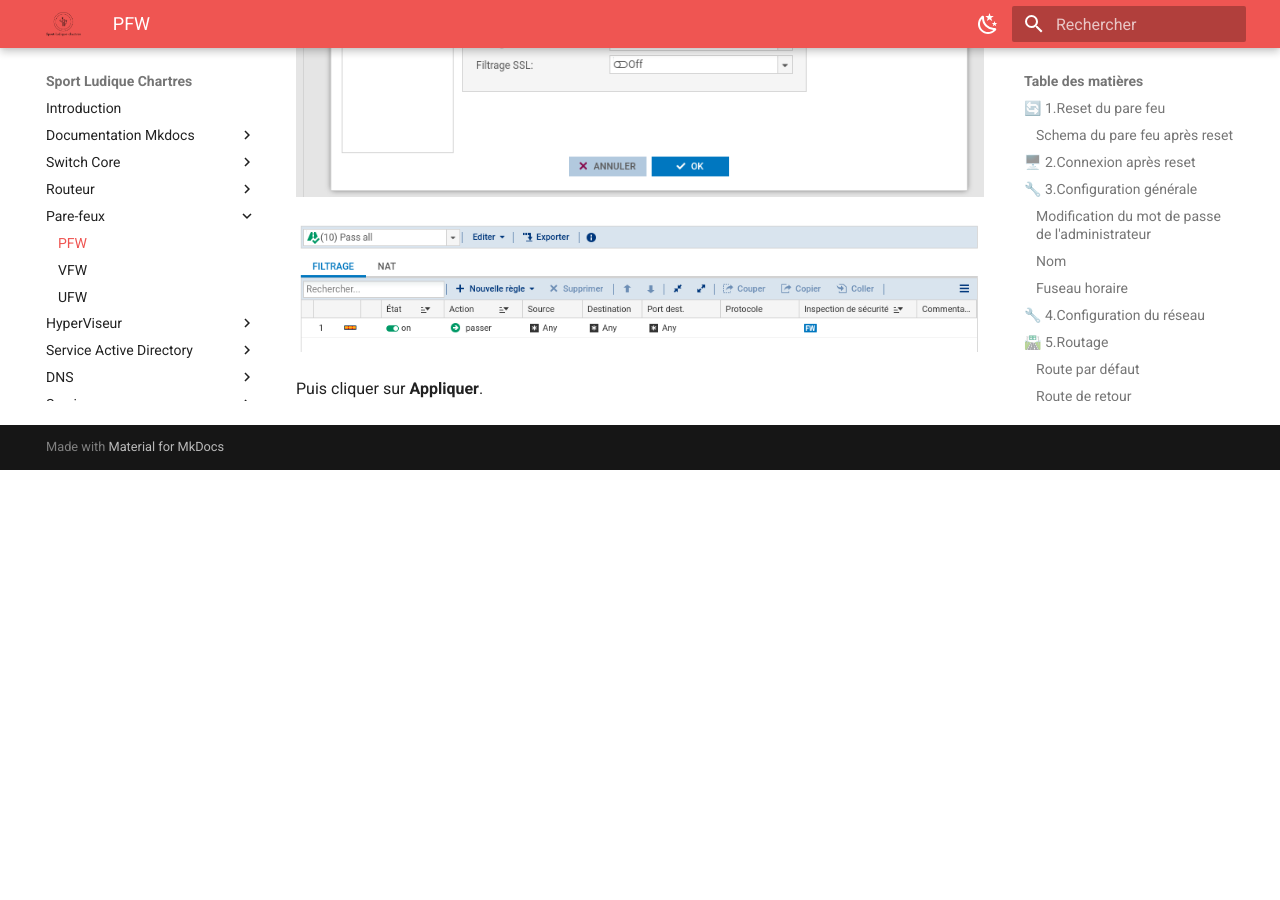
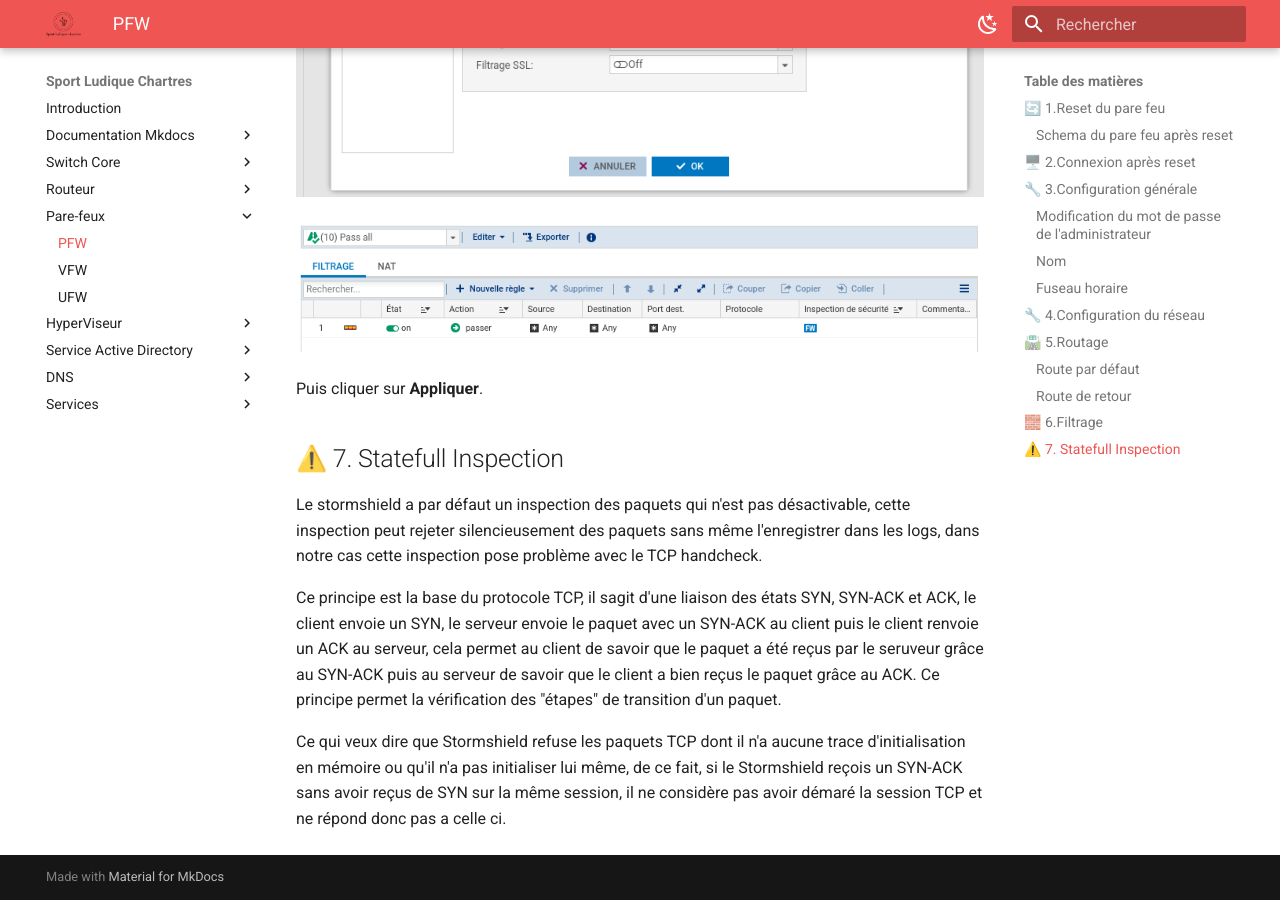
Before and after one commit to Sym-0ne/sport-ludique-Chartres, an MkDocs documentation site: the page built from docs/Pare-feux/stormshield.md, in a window 1280 px wide and 900 px high, scrolled down 4697 px. Built offline with MkDocs 1.6.1 and Material for MkDocs 9.7.7, drawn with Linux system fonts in a browser that asks for light colours; before the commit the page ends 5167 px from its top, so only the background shows below that.

Commit message:
modif doc

```diff
--- a/docs/Pare-feux/stormshield.md
+++ b/docs/Pare-feux/stormshield.md
@@ -93,3 +93,11 @@
  ![régle](PF/regle.png)
 
  Puis cliquer sur **Appliquer**.
+
+## ⚠️ 7. Statefull Inspection
+
+Le stormshield a par défaut un inspection des paquets qui n'est pas désactivable, cette inspection peut rejeter silencieusement des paquets sans même l'enregistrer dans les logs, dans notre cas cette inspection pose problème avec le TCP handcheck.
+
+Ce principe est la base du protocole TCP, il sagit d'une liaison des états SYN, SYN-ACK et ACK, le client envoie un SYN, le serveur envoie le paquet avec un SYN-ACK au client puis le client renvoie un ACK au serveur, cela permet au client de savoir que le paquet a été reçus par le seruveur grâce au SYN-ACK puis au serveur de savoir que le client a bien reçus le paquet grâce au ACK. Ce principe permet la vérification des "étapes" de transition d'un paquet.
+
+Ce qui veux dire que Stormshield refuse les paquets TCP dont il n'a aucune trace d'initialisation en mémoire ou qu'il n'a pas initialiser lui même, de ce fait, si le Stormshield reçois un SYN-ACK sans avoir reçus de SYN sur la même session, il ne considère pas avoir démaré la session TCP et ne répond donc pas a celle ci.
```
Also changed, not shown: docs/DNS/DNS autorité.md (+4 -0 lines).
